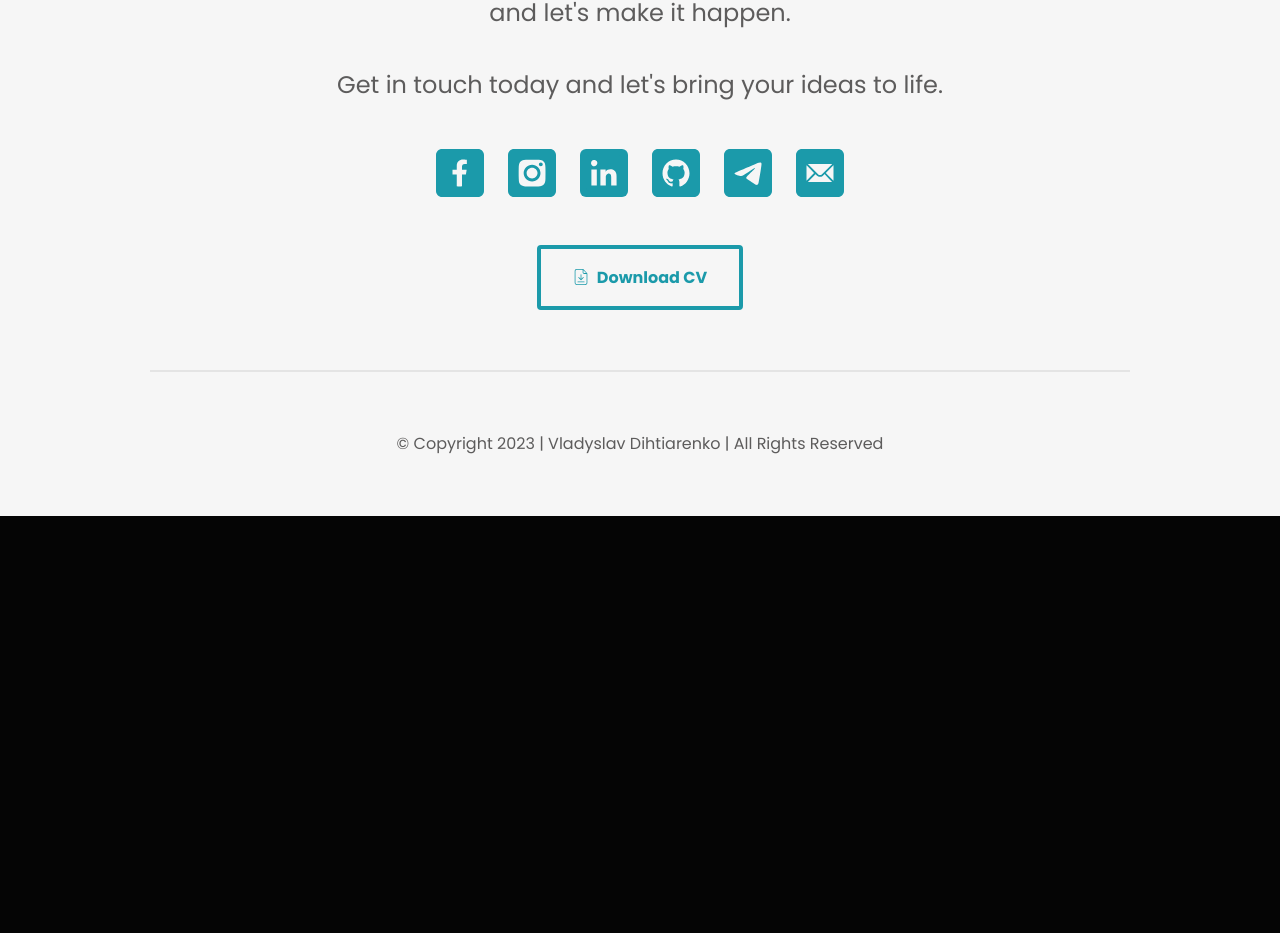
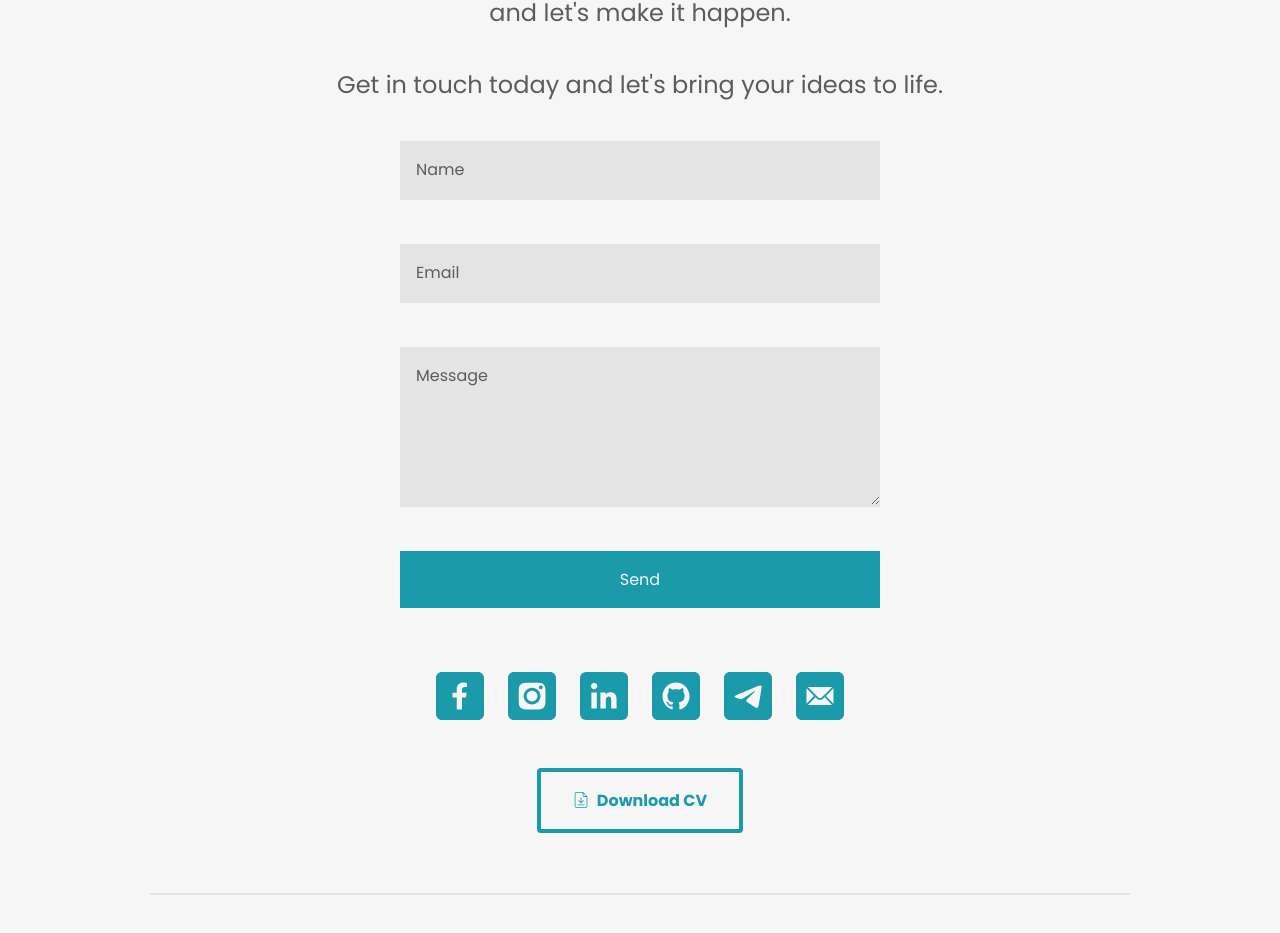
Before and after one commit to VladislavDegtyarenko/vd-developer-portfolio, a Next.js app: page / in a window 1280 px wide. Shown: the part 6206-7139 px from the top of the page. Before the commit the page ends 6722 px from the top, so only its background shows below. Built offline with nearby package versions, Linux system fonts and the light colour scheme.

Commit message:
form layout

```diff
--- a/app/StyledThemeProvider.tsx
+++ b/app/StyledThemeProvider.tsx
@@ -10,7 +10,9 @@ const darkTheme = {
   bg: "#050505",
   cardBg: "#242424",
   cyan: "#1B9AAA",
+  // cyan: "#1ECBE1",
   cyanHover: "#2dacbd",
+  error: "#E1341E",
   grey: "#B1B1B1",
   fg: "#F8F8F8",
   white: "#F8F8F8",
@@ -21,7 +23,9 @@ const lightTheme = {
   bg: "#f6f6f6",
   cardBg: "#e4e4e4",
   cyan: "#1B9AAA",
+  // cyan: "#1ECBE1",
   cyanHover: "#2dacbd",
+  error: "#E1341E",
   grey: "#5d5c5c",
   fg: "#353535",
   white: "#F8F8F8",
--- /dev/null
+++ b/app/components/ContactForm.tsx
@@ -0,0 +1,165 @@
+import styled from "styled-components";
+import { useForm, SubmitHandler } from "react-hook-form";
+
+type Inputs = {
+  name: string;
+  email: string;
+  message: string;
+};
+
+const StyledContactForm = styled.form`
+  display: flex;
+  flex-direction: column;
+  margin-top: 2.5em;
+
+  width: 30em;
+  margin-left: auto;
+  margin-right: auto;
+  max-width: 100%;
+
+  > label {
+    display: flex;
+    flex-direction: column;
+    font-size: 1em;
+    padding-bottom: 1.25em;
+    position: relative;
+  }
+
+  > * + * {
+    margin-top: 1.5em;
+  }
+
+  input,
+  textarea {
+    width: 100%;
+    &:focus {
+      outline: none;
+      border-bottom: solid 2px ${({ theme }) => theme.cyan};
+    }
+    &:not(:placeholder-shown) {
+      border-bottom: solid 2px ${({ theme }) => theme.cyan};
+    }
+
+    &.error {
+      border-bottom: solid 2px ${({ theme }) => theme.error};
+    }
+  }
+
+  input,
+  textarea,
+  .submit {
+    padding: 1em;
+    font-size: inherit;
+    font-family: inherit;
+    background-color: ${({ theme }) => theme.cardBg};
+    border: none;
+    border-bottom: solid 2px ${({ theme }) => theme.cardBg};
+    transition: background-color var(--duration), color var(--duration);
+    &::placeholder {
+      color: ${({ theme }) => theme.grey};
+    }
+  }
+
+  textarea {
+    resize: vertical;
+    min-height: 10em;
+  }
+
+  .helperText {
+    padding: 0 1em;
+    font-size: 0.875em;
+    color: ${({ theme }) => theme.grey};
+    position: absolute;
+    bottom: -0.25em;
+    left: 0;
+    &.errorMessage {
+      color: ${({ theme }) => theme.error};
+    }
+  }
+
+  .submit {
+    cursor: pointer;
+    border: none;
+    background-color: ${({ theme }) => theme.cyan};
+    color: ${({ theme }) => theme.bg};
+
+    /* border-radius: 0.25em; */
+    &:hover {
+      background-color: ${({ theme }) => theme.cyanHover};
+    }
+  }
+`;
+
+const ContactForm = () => {
+  const {
+    register,
+    handleSubmit,
+    watch,
+    formState: { errors },
+  } = useForm<Inputs>();
+  console.log("errors: ", errors);
+
+  const onSubmit: SubmitHandler<Inputs> = (data) => {
+    console.log(data);
+  };
+
+  // console.log(watch("example")); // watch input value by passing the name of it
+
+  return (
+    <StyledContactForm onSubmit={handleSubmit(onSubmit)}>
+      <label>
+        <input
+          {...register("name", {
+            required: "This field is required",
+            minLength: {
+              value: 2,
+              message: "Name must contain at least 2 characters",
+            },
+            pattern: {
+              value: /^[A-Za-z\s-]+$/,
+              message: "Invalid name format",
+            },
+          })}
+          placeholder="Name"
+          className={errors.name?.message ? "error" : ""}
+        />
+        {errors.name ? (
+          <span className="helperText errorMessage">{errors.name.message}</span>
+        ) : null}
+      </label>
+      <label>
+        <input
+          {...register("email", {
+            required: "This field is required",
+            pattern: {
+              value: /^[A-Z0-9._%+-]+@[A-Z0-9.-]+\.[A-Z]{2,4}$/i,
+              message: "Invalid email address. Example: youremail@domain.com",
+            },
+          })}
+          placeholder="Email"
+          className={errors.email?.message ? "error" : ""}
+        />
+        {errors.email ? (
+          <span className="helperText errorMessage">{errors.email.message}</span>
+        ) : null}
+      </label>
+      <label>
+        <textarea
+          {...register("message", { required: "This field is required" })}
+          placeholder="Message"
+          className={errors.message?.message ? "error" : ""}
+          spellCheck="false"
+        ></textarea>
+        {errors.message ? (
+          <span className="helperText errorMessage">{errors.message.message}</span>
+        ) : null}
+      </label>
+
+      <button type="submit" className="submit">
+        Send
+      </button>
+    </StyledContactForm>
+  );
+};
+
+export default ContactForm;
--- a/app/sections/06_Contact.tsx
+++ b/app/sections/06_Contact.tsx
@@ -15,6 +15,7 @@ import animateFromBottom from "../animations/animateFromBottom";
 // Data
 import contactBtns from "../data/contactBtns";
 import { ContactIconRef, DownloadBtnRef } from "../types";
+import ContactForm from "app/components/ContactForm";
 
 const StyledContact = styled(Section)`
   .contact {
@@ -23,7 +24,7 @@ const StyledContact = styled(Section)`
       color: ${({ theme }) => theme.fg};
     }
     &__wrapper {
-      margin-top: 48px;
+      margin-top: 4em;
       display: grid;
       grid-auto-flow: column;
       align-content: center;
@@ -108,6 +109,9 @@ const Contact = () => {
           >
             Get in touch today and let&apos;s bring your ideas to life.
           </SectionDescription>
+
+          <ContactForm />
+
           <div className="contact__wrapper" ref={iconsRef}>
             {contactBtns.map(({ href, ariaLabel, icon }) => {
               const Icon = icon;
```
Also changed, not shown: package.json (+7 -3 lines), 1 other file (tests, documents, lock files or other folders).
